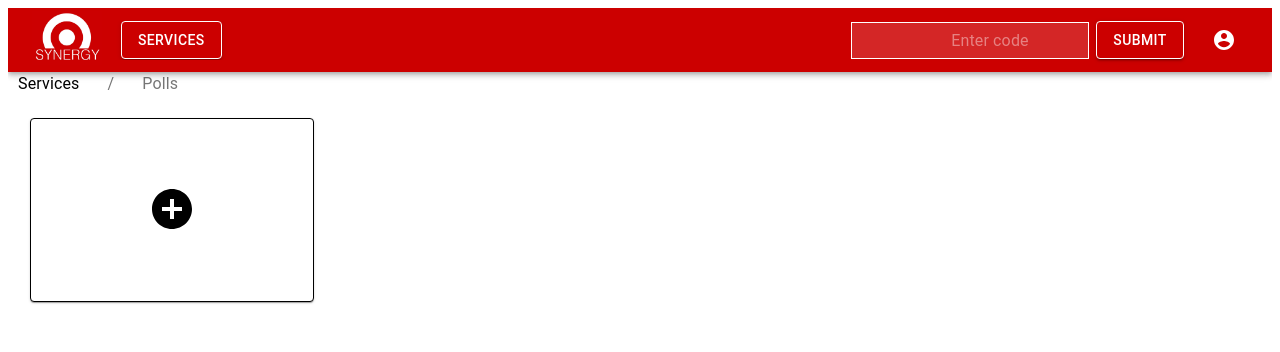
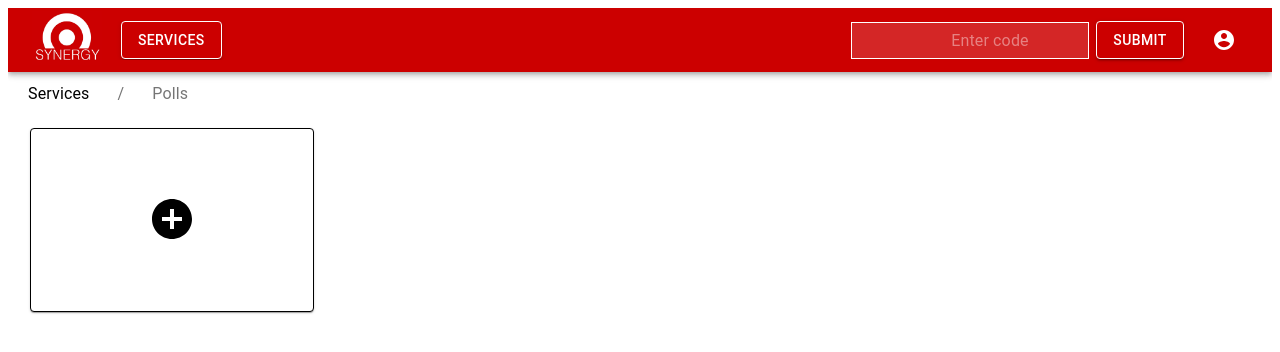
Before and after one commit to Keerthanab14/Target-synergy, a React (Create React App) app in the folder client/: page /polls in a window 1280 px wide. Shown: the top 352 px of the page. Built offline with nearby package versions, Linux system fonts and the light colour scheme.

Commit message:
breadcrumb css

```diff
--- a/client/src/components/Poll/Poll.js
+++ b/client/src/components/Poll/Poll.js
@@ -27,7 +27,8 @@ const Poll = () => {
             <div className={classes.root}>
 
 
-            <Breadcrumbs aria-label="breadcrumb">
+            <Breadcrumbs aria-label="breadcrumb"
+            style={{ margin:'10px'}}>
 
              <Link to="/" style={{color:"black", textDecoration:"none" }} >
                     Services
```
Also changed, not shown: 1 other file (tests, documents, lock files or other folders).
